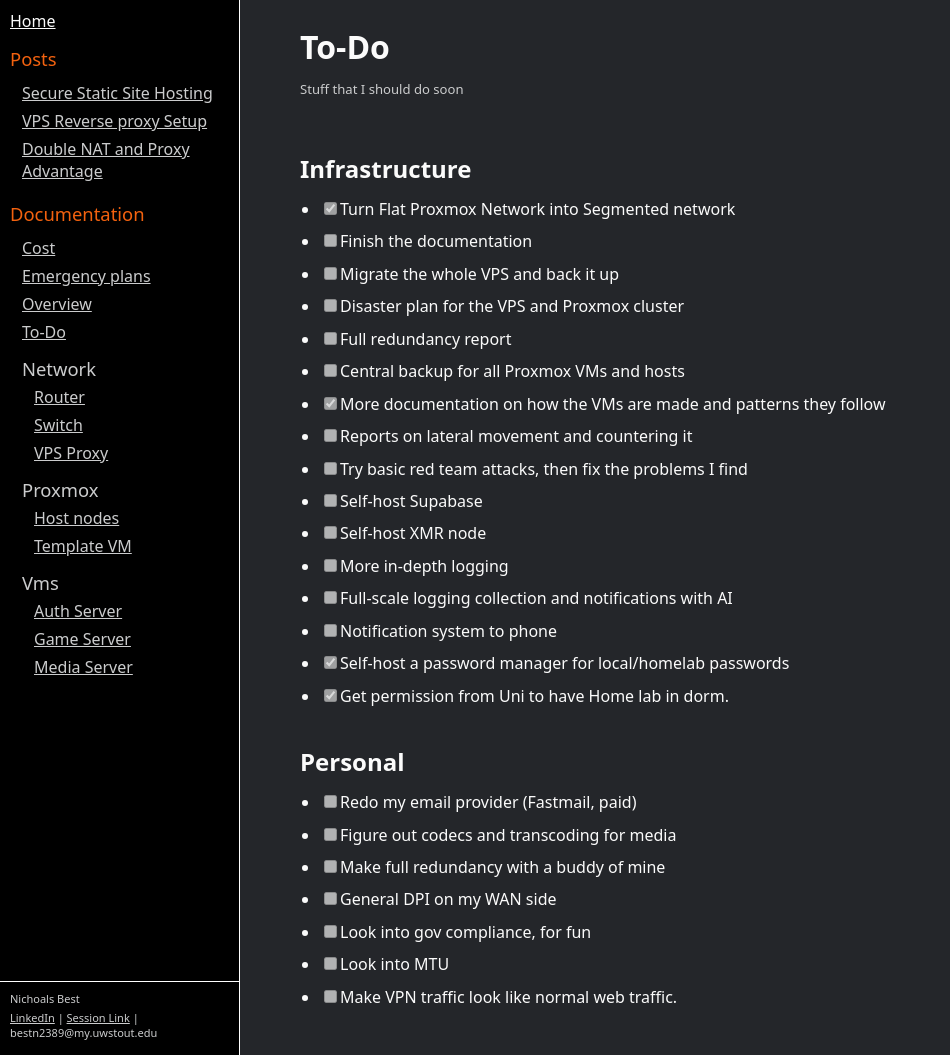
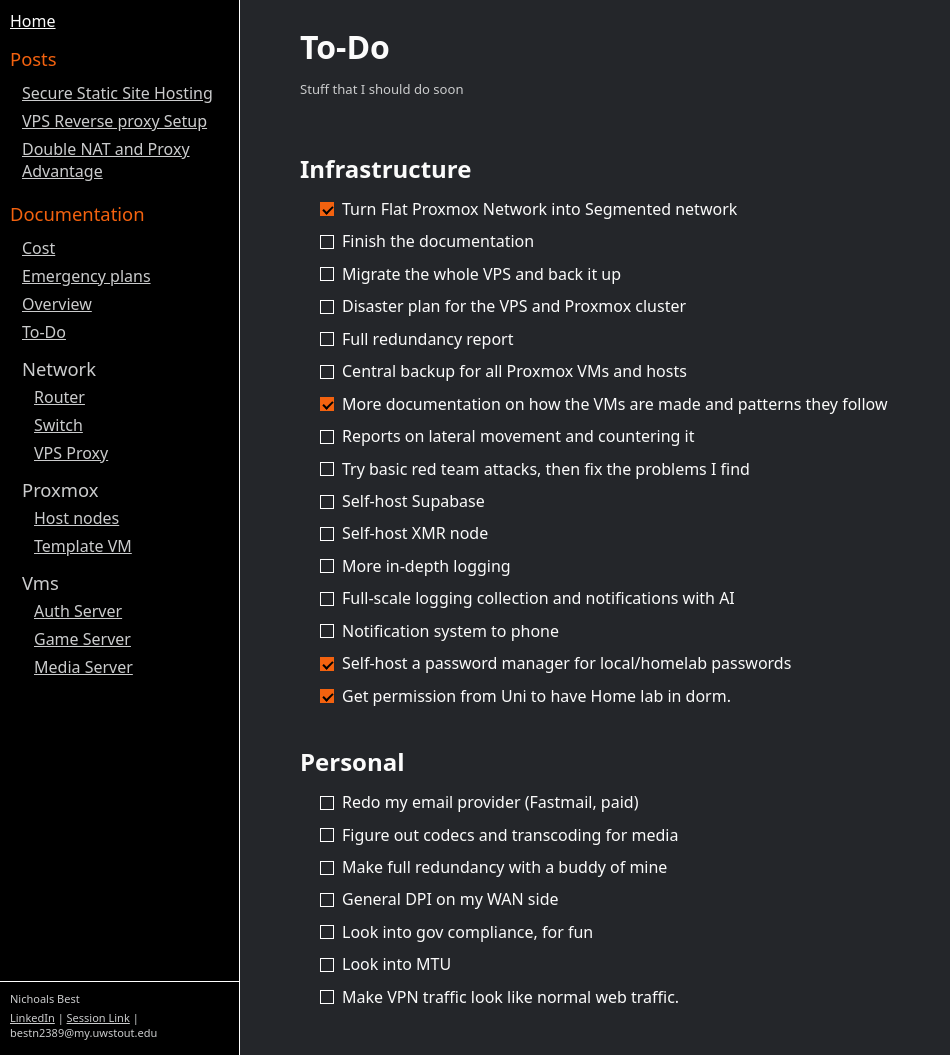
Before and after one commit to Nicklovesfoxes/cool-website, a Jekyll site: the page built from Documentation/To-Do.md, in a window 1280 px wide and 1055 px high. Shown: the whole window, without its empty margins (0-950 px from the left). Built offline with Jekyll 4.4.1, drawn with Linux system fonts in a browser that asks for light colours.

Commit message:
minor tweak

```diff
--- a/_layouts/default.html
+++ b/_layouts/default.html
@@ -16,7 +16,7 @@
   <body>
     <main class="site-main app-shell {% if page.layout == 'home' %}app-shell-home{% else %}app-shell-fixed{% endif %}">
       <aside class="left-pane" aria-label="Site Sidebar">
-        <div>
+        <div class="sidebar-scroll">
           <a class="home-link" href="{{ '/' | relative_url }}">Home</a>
           <ul class="folder-list">
             {% assign page_groups = site.pages | where_exp: "p", "p.title and p.path contains '/'" | group_by_exp: "p", "p.path | split:'/' | first" | sort: "name" %}
--- a/_layouts/home.html
+++ b/_layouts/home.html
@@ -17,9 +17,10 @@ layout: default
         </a>
         <section class="post-menu-about" aria-label="About me">
           <div class="post-menu-about-title">About me</div>
-          <p>I am a first-year student at UW-Stout looking for cybersecurity or IT opportunities this summer.
-              I am a member of the UW-Stout NCL team and am actively training for the Collegiate Cyber Defense Competition (CCDC).
+          <p>I am a second-year student at UW-Stout looking for cybersecurity opportunities this summer.
+              I am a member of the Cyber Club and actively train for the Collegiate Cyber Defense Competition (CCDC).
               To sharpen my technical skills, I manage a personal Proxmox cluster where I build and secure virtualized environments, and public-facing services.
+              I enjoy being outside and working/learning with other people.
               I am eager to gain experience in a professional setting.</p>
           <a class="post-menu-about-resume" href="{{ '/assets/Resume/Nick%20Best%20Resume.pdf' | relative_url }}" download>Download Resume</a>
         </section>
--- a/assets/css/site.css
+++ b/assets/css/site.css
@@ -73,7 +73,12 @@ a {
   position: sticky;
   top: 0;
   align-self: start;
-  min-height: 100vh;
+  height: 100vh;
+}
+
+.sidebar-scroll {
+  min-height: 0;
+  overflow-y: auto;
 }
 
 .home-link {
@@ -867,7 +872,7 @@ a {
 }
 
 .alerts-detail {
-  background: #202225;
+  background: #000000;
   min-width: 0;
   min-height: 0;
   overflow: auto;
@@ -1416,6 +1421,46 @@ body > main.site-main.app-shell > section.content-pane > article.doc-page li {
   margin-bottom: 0.33rem;
 }
 
+.task-list {
+  list-style: none;
+  padding-left: 0;
+}
+
+.task-list-item {
+  display: flex;
+  align-items: center;
+  gap: 8px;
+}
+
+.task-list-item-checkbox {
+  appearance: none;
+  -webkit-appearance: none;
+  flex: 0 0 auto;
+  width: 14px;
+  height: 14px;
+  margin: 0;
+  border: 1px solid #ffffff;
+  background: transparent;
+  position: relative;
+}
+
+.task-list-item-checkbox:checked {
+  background: var(--accent);
+  border-color: var(--accent);
+}
+
+.task-list-item-checkbox:checked::after {
+  content: "";
+  position: absolute;
+  left: 4px;
+  top: 1px;
+  width: 4px;
+  height: 8px;
+  border: solid #000000;
+  border-width: 0 2px 2px 0;
+  transform: rotate(45deg);
+}
+
 /* Keep visible table lines for the single-row quote table. */
 .quote-table-box.fingerprint-box .quote-table td,
 .quote-table-box.fingerprint-box .quote-table tbody tr:last-child td {
@@ -1439,9 +1484,14 @@ body > main.site-main.app-shell > section.content-pane > article.doc-page li {
 
   .left-pane {
     position: static;
+    height: auto;
     min-height: auto;
     border-right: 0;
     border-bottom: 1px solid #ffffff;
+  }
+
+  .sidebar-scroll {
+    overflow-y: visible;
   }
 
   .landing-main {
```
Also changed, not shown: Documentation/Overview.md (+1 -2 lines), .claude/launch.json (added), assets/images/Pasted image 20260905183106.png (added).
